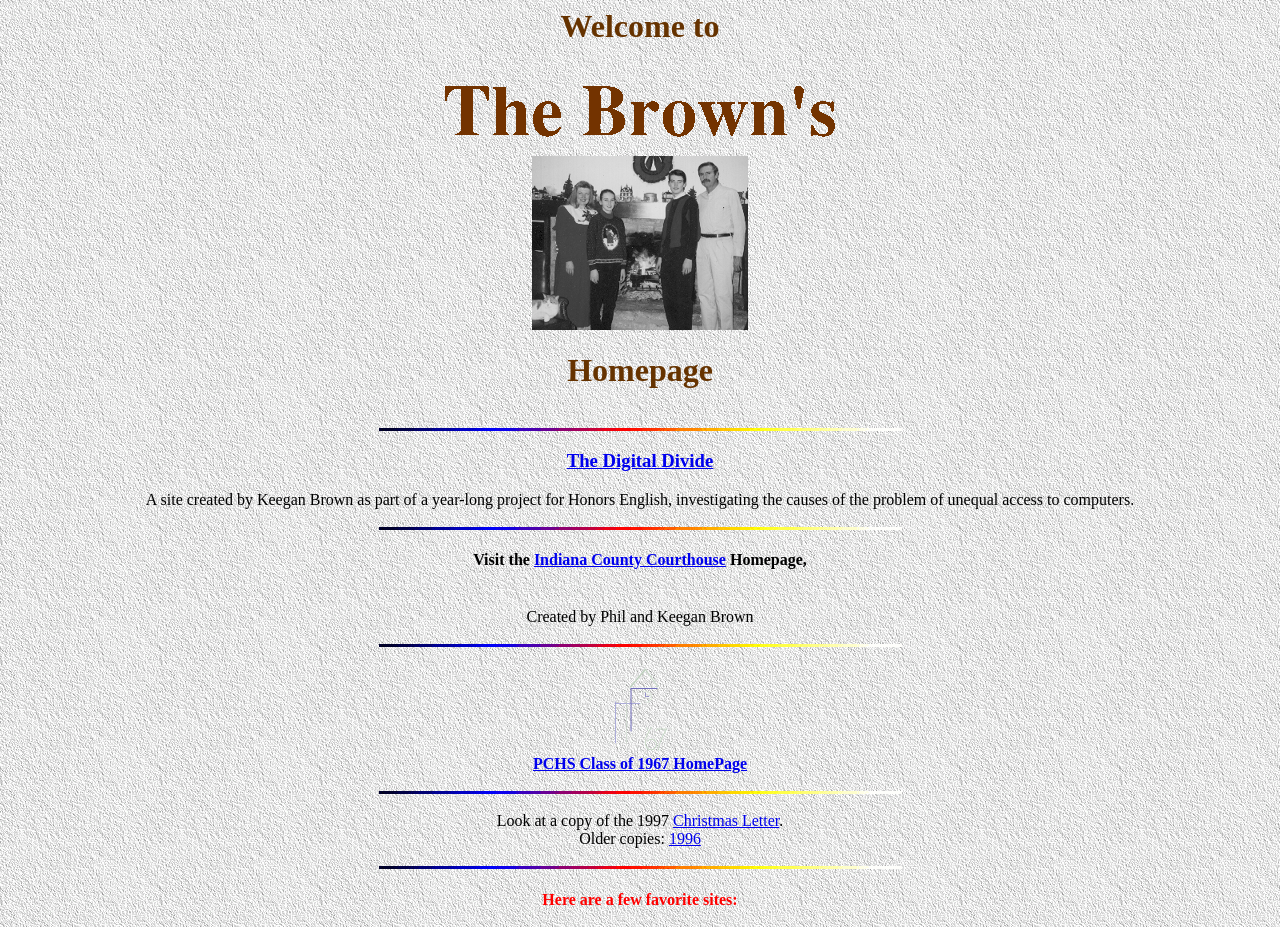
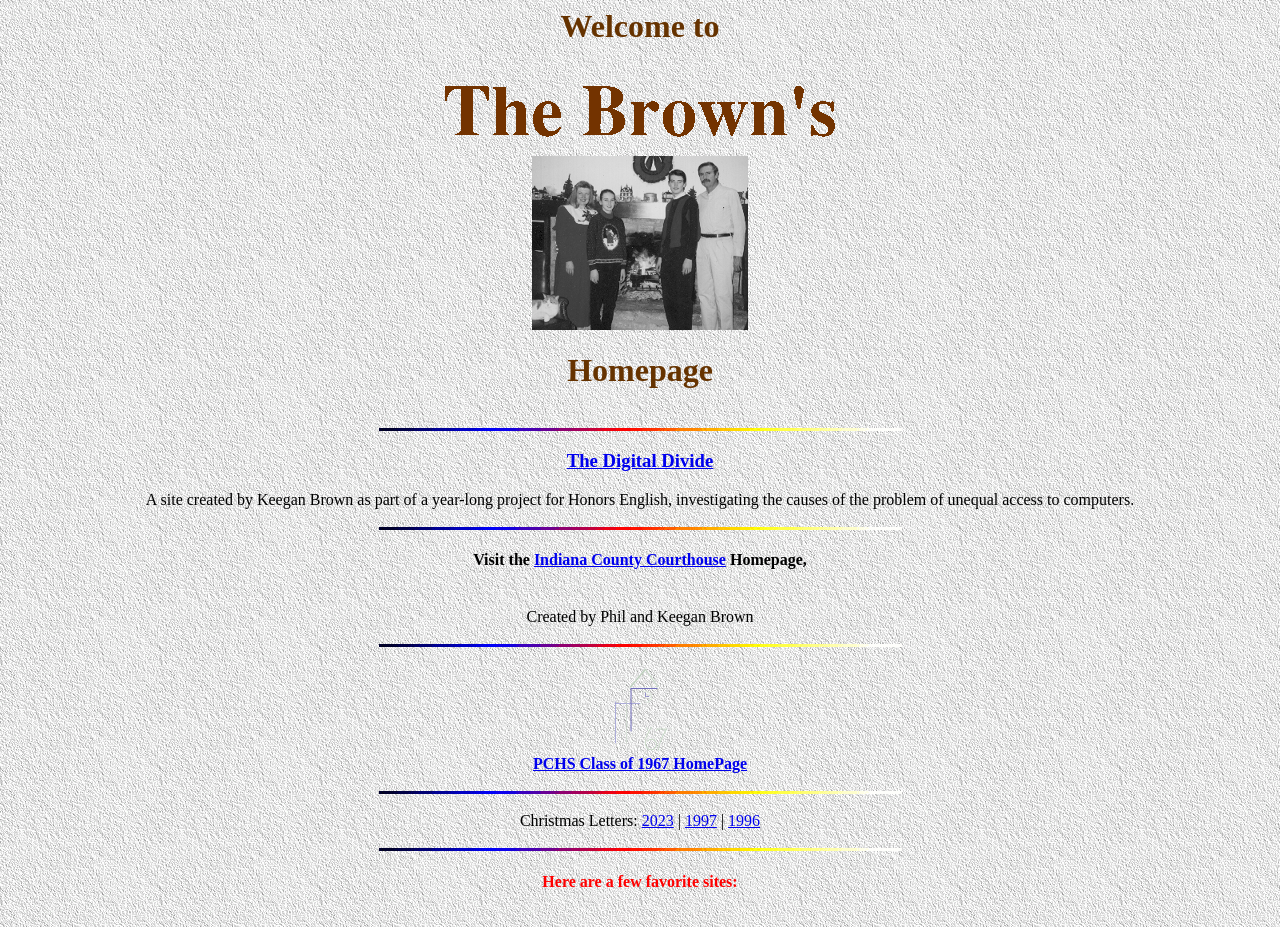
Before and after one commit to kilobravoalpha/iquest, a plain HTML site: page index.html in a window 1280 px wide. Shown: the top 927 px of the page. Drawn offline with Linux system fonts and the light colour scheme.

Commit message:
Adding links to 2023 letter

```diff
--- a/index.html
+++ b/index.html
@@ -28,9 +28,7 @@ Created by Phil and Keegan Brown<BR>&nbsp;<BR>
 <B><A HREF="PCHS67/index.html">PCHS
 Class of 1967 HomePage</A></B><BR>&nbsp;<BR>
 <IMG SRC="bar.gif" HEIGHT=3 WIDTH=523><BR>&nbsp;<BR>
-Look at a copy of the 1997 <A HREF="letter97.html">Christmas
-Letter</A>.<BR>
-Older copies: <A HREF="letter96.html">1996</A><BR>&nbsp;<BR>
+Christmas Letters: <A HREF="2023.pdf">2023</A> | <A HREF="letter97.html">1997</A> | <A HREF="letter96.html">1996</A><BR>&nbsp;<BR>
 <IMG SRC="bar.gif" HEIGHT=3 WIDTH=523><BR>
 <H4><FONT COLOR="#FF0000">Here are a few favorite sites:</FONT></H4><BR>
 <A HREF="http://lycos-tmp1.psc.edu/lycos-form.html?"><IMG SRC="lycos.gif" HEIGHT=33 WIDTH=72></A>&nbsp;<A HREF="http://www.nba.com/pacers/index.html"><IMG SRC="bball.gif" HEIGHT=49 WIDTH=50></A>&nbsp;<A HREF="http://www.starnews.com/index.html"><IMG SRC="news.gif" HEIGHT=23 WIDTH=100></A><BR>
```
